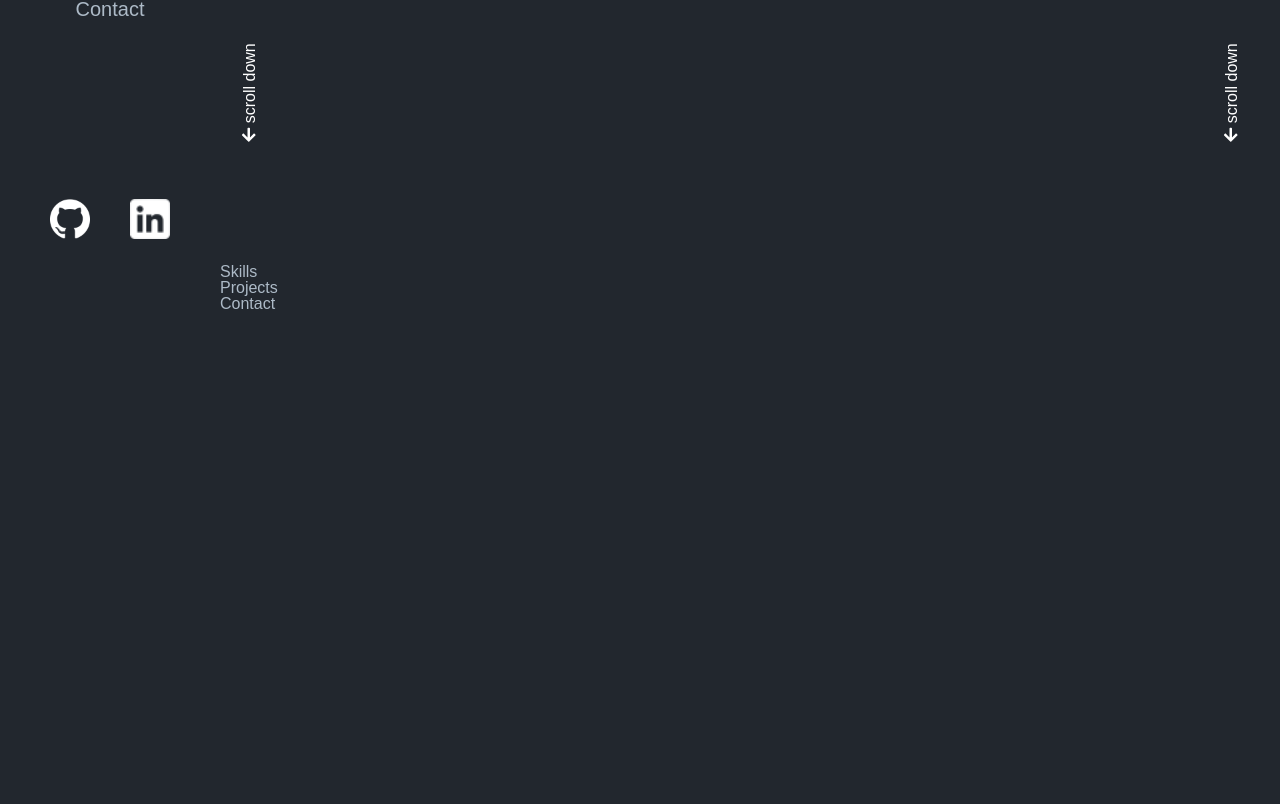
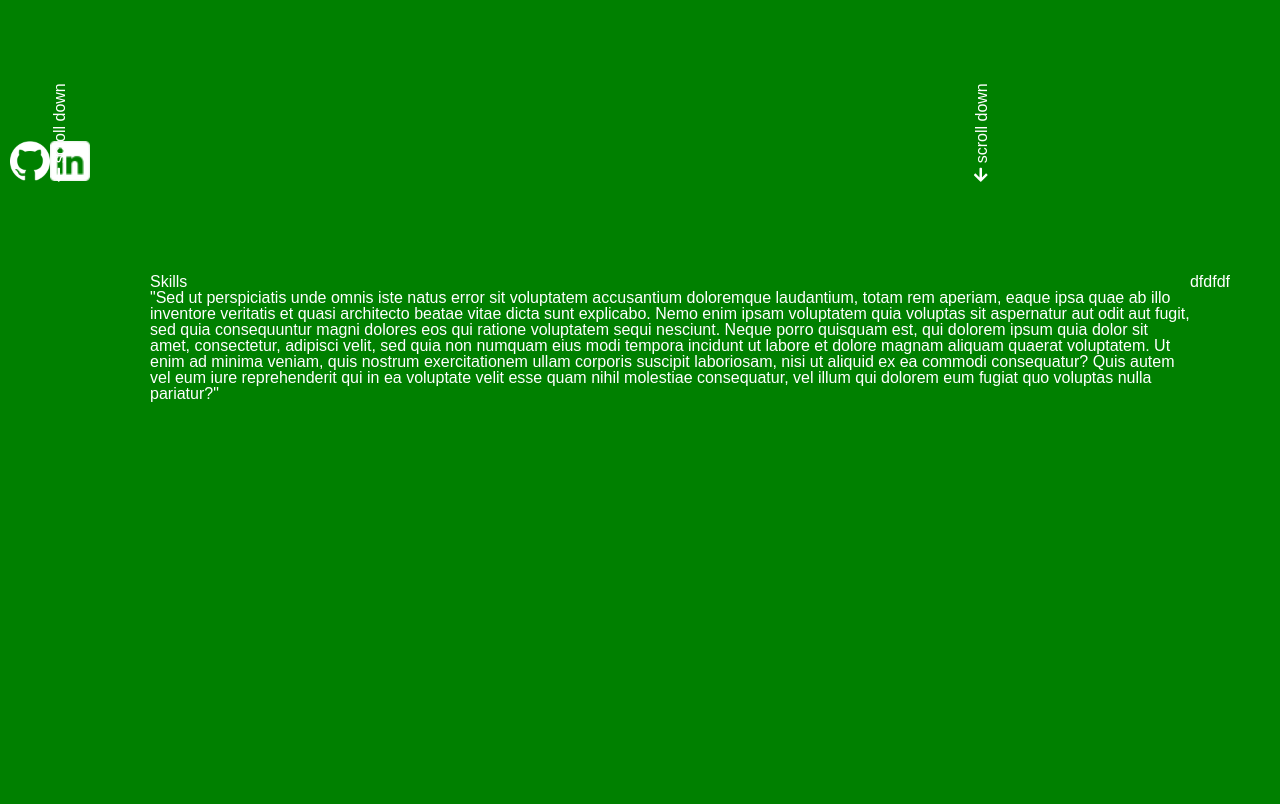
Before and after one commit to Emlych/portfolio, a React (Create React App) app: page / in a window 1280 px wide. Shown: the part 556-1360 px from the top of the page. Before the commit the page ends 868 px from the top, so only its background shows below. Built offline with nearby package versions, Linux system fonts and the light colour scheme.

Commit message:
Add section of main

```diff
--- a/src/App.css
+++ b/src/App.css
@@ -21,6 +21,19 @@ body {
     display: flex;
     height: 100vh;
   }
+
+  .app-header {
+    position: fixed;
+    width: 140px;
+    height: 100vh;
+    padding: 0 40px;
+  }
+
+  .app-main {
+    position: absolute;
+    left: 220px;
+    width: calc(100% - 140px);
+  }
 }
 
 /*
@@ -31,6 +44,7 @@ body {
 @media (min-width: 1025px) and (max-width: 1280px) {
   .app {
     display: flex;
+    background-color: green;
   }
 }
 
--- a/src/App.js
+++ b/src/App.js
@@ -5,8 +5,12 @@ import Main from "./Components/Main";
 function App() {
   return (
     <div className="app">
-      <Header />
-      <Main />
+      <div className="app-header">
+        <Header />
+      </div>
+      <div className="app-main">
+        <Main />
+      </div>
     </div>
   );
 }
--- a/src/Components/Skills.js
+++ b/src/Components/Skills.js
@@ -1,7 +1,31 @@
 import React from "react";
+import "./skills.css";
 
 function Skills() {
-  return <div>Skills</div>;
+  return (
+    <div className="skills">
+      <div className="skills-left">
+        <h2>Skills</h2>
+        <p>
+          "Sed ut perspiciatis unde omnis iste natus error sit voluptatem
+          accusantium doloremque laudantium, totam rem aperiam, eaque ipsa quae
+          ab illo inventore veritatis et quasi architecto beatae vitae dicta
+          sunt explicabo. Nemo enim ipsam voluptatem quia voluptas sit
+          aspernatur aut odit aut fugit, sed quia consequuntur magni dolores eos
+          qui ratione voluptatem sequi nesciunt. Neque porro quisquam est, qui
+          dolorem ipsum quia dolor sit amet, consectetur, adipisci velit, sed
+          quia non numquam eius modi tempora incidunt ut labore et dolore magnam
+          aliquam quaerat voluptatem. Ut enim ad minima veniam, quis nostrum
+          exercitationem ullam corporis suscipit laboriosam, nisi ut aliquid ex
+          ea commodi consequatur? Quis autem vel eum iure reprehenderit qui in
+          ea voluptate velit esse quam nihil molestiae consequatur, vel illum
+          qui dolorem eum fugiat quo voluptas nulla pariatur?"
+        </p>
+      </div>
+
+      <div className="skills-right">dfdfdf</div>
+    </div>
+  );
 }
 
 export default Skills;
--- a/src/Components/about.css
+++ b/src/Components/about.css
@@ -1,3 +1,9 @@
+/*
+  ##Device = Laptops, Desktops
+  ##Screen = 1025px to higher resolution desktops
+*/
+
+@media (min-width: 1025px) {
   .about {
     height: 100vh;
     padding: 10px 50px;
@@ -7,17 +13,18 @@
     color: var(--darksecondaryfont);
   }
 
-.scroll-left {
-  position: absolute;
-  transform: rotate(-90deg);
-  top: 80vh;
-  left: 200px;
-}
+  .scroll-left,
   .scroll-right {
     position: absolute;
     transform: rotate(-90deg);
-  top: 80vh;
-  right: 0px;
+    top: 85vh;
+  }
+
+  .scroll-left {
+    left: 10px;
+  }
+  .scroll-right {
+    right: 250px;
   }
 
   .about-content {
@@ -63,3 +70,4 @@ h3 {
     color: var(--darkprimary);
     box-shadow: inset 300px 0px 1px var(--darksecondary);
   }
+}
--- a/src/Components/header.css
+++ b/src/Components/header.css
@@ -5,14 +5,13 @@
 
 @media (min-width: 1025px) {
   .header {
-    width: 140px;
+    height: 100vh;
     display: flex;
     flex-direction: column;
     justify-content: space-between;
-    padding: 70px 40px;
   }
-
   .header-profile {
+    margin-top: 70px;
     display: flex;
     flex-direction: column;
     justify-content: center;
@@ -54,6 +53,7 @@
     display: flex;
     justify-content: space-between;
     padding: 0 10px;
+    margin-bottom: 60px;
   }
   .header-link img {
     width: 40px;
--- /dev/null
+++ b/src/Components/skills.css
@@ -0,0 +1,14 @@
+/*
+  ##Device = Laptops, Desktops
+  ##Screen = 1025px to higher resolution desktops
+*/
+
+@media (min-width: 1025px) {
+  .skills {
+    height: 100vh;
+    padding: 10px 50px;
+    display: flex;
+    justify-content: space-between;
+    color: var(--darksecondaryfont);
+  }
+}
```
Lines whose indentation alone changed are shown as unchanged.
